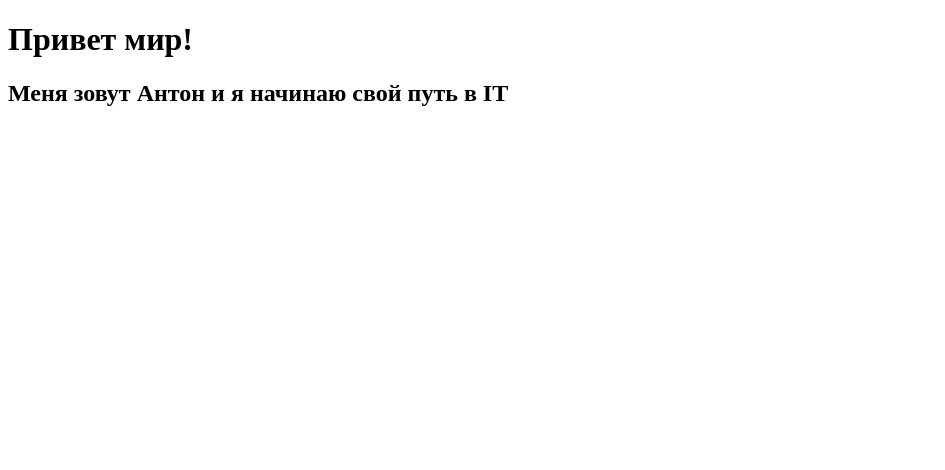
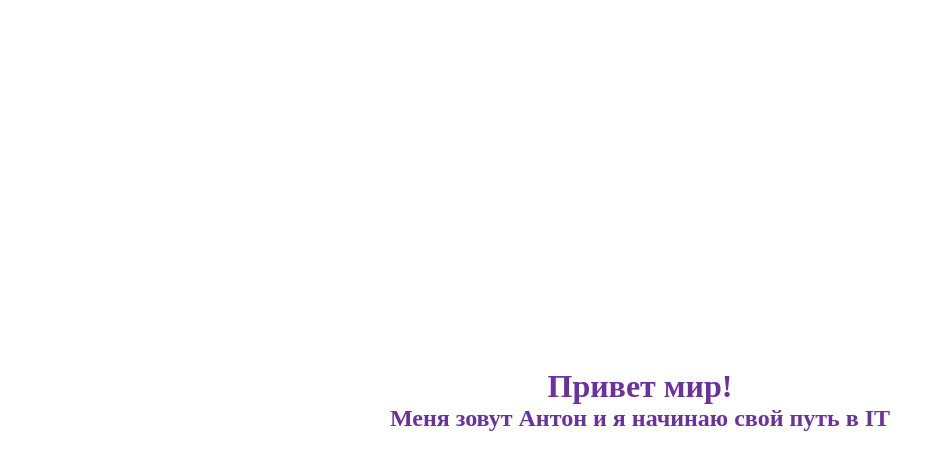
Before and after one commit to RogerYang1996/rsschool-cv, a plain HTML site: page index.html in a window 1280 px wide. Shown: the whole page, without its empty margins (0-945 px from the left). Drawn offline with Linux system fonts and the light colour scheme.

Commit message:
feat: добавлен html и css файл

```diff
--- a/index.html
+++ b/index.html
@@ -3,6 +3,7 @@
 <head>
     <meta charset="UTF-8">
     <meta name="viewport" content="width=device-width, initial-scale=1.0">
+    <link rel="stylesheet" href="./style.css">
     <title>Resume</title>
 </head>
 <body>
--- /dev/null
+++ b/style.css
@@ -0,0 +1,16 @@
+body {
+    display: flex;
+    align-items: center;
+    justify-content: center;
+    flex-direction: column;
+    height: 100vh;
+    margin: 0
+}
+h1 {
+    color: rgb(106, 50, 158);
+    margin: 0;
+}
+h2 {
+    margin: 0;
+    color: rgb(106, 50, 158);
+}
```
